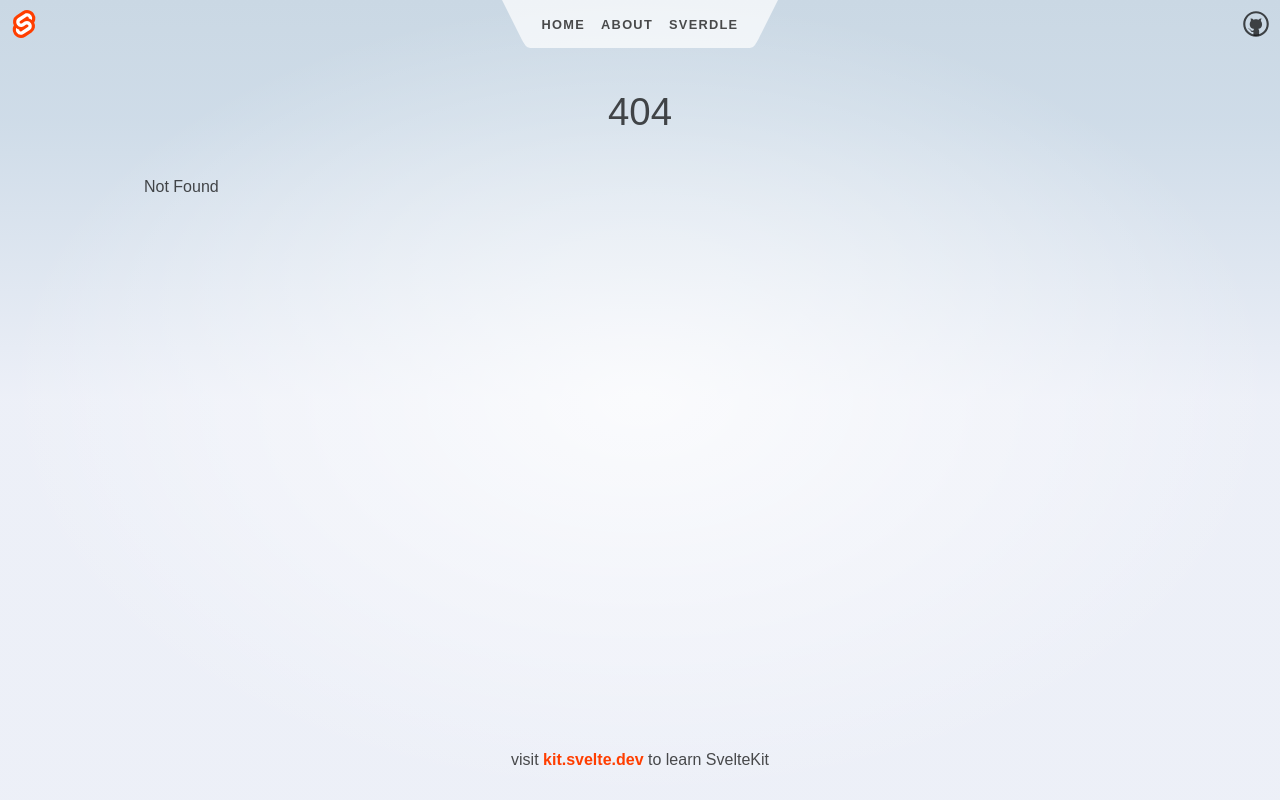
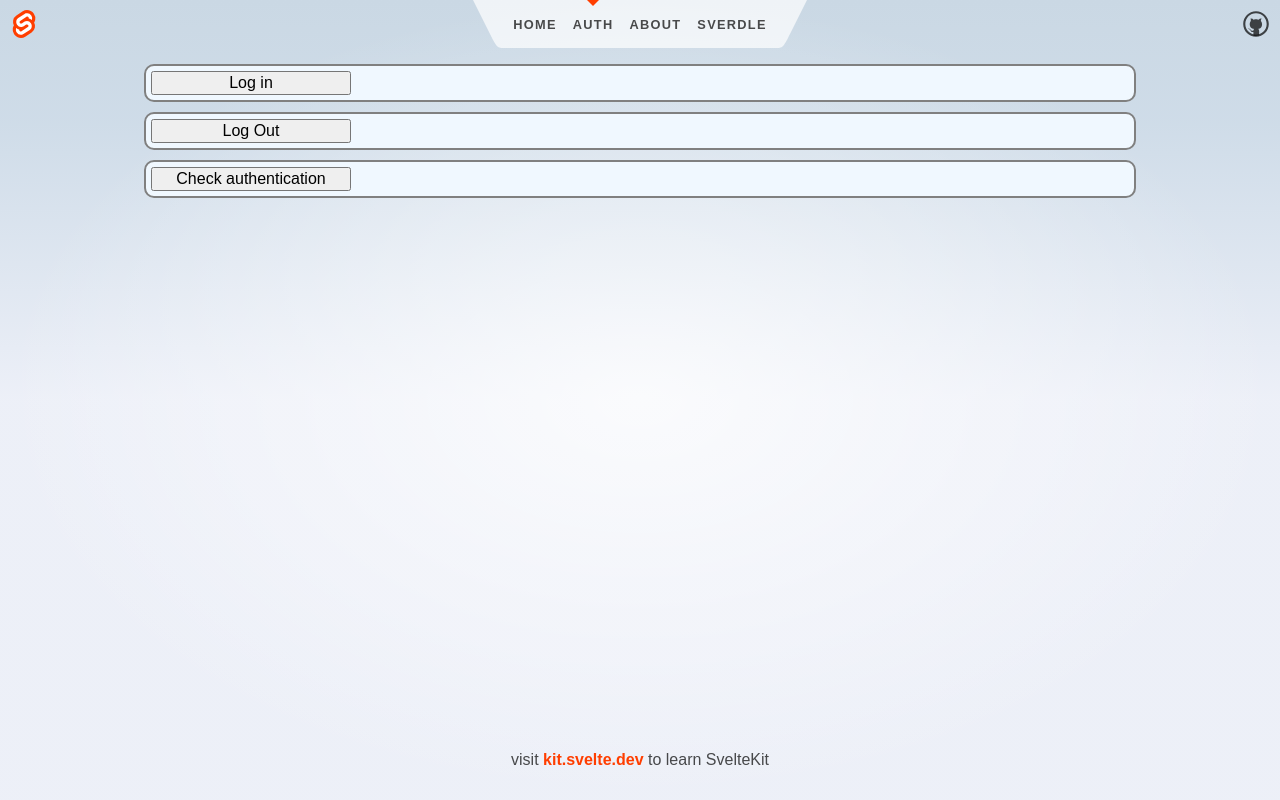
Before and after one commit to RileyBell0/journal, a SvelteKit app: page /authtest in a window 1280 px wide. Before the commit this address had no page. Built offline with nearby package versions, Linux system fonts and the light colour scheme.

Commit message:
Add a page to test communication and authentication with the backend

```diff
--- /dev/null
+++ b/src/lib/net/backend.ts
@@ -0,0 +1,11 @@
+import axios, { type AxiosInstance } from 'axios';
+
+const backend: AxiosInstance = axios.create({
+	baseURL: 'https://devrileydev.com/api',
+	headers: {
+		withCredentials: true,
+		secure: true
+	}
+});
+
+export default backend;
--- a/src/routes/Header.svelte
+++ b/src/routes/Header.svelte
@@ -18,6 +18,9 @@
 		<ul>
 			<li aria-current={$page.url.pathname === '/' ? 'page' : undefined}>
 				<a href="/">Home</a>
+			</li>
+			<li aria-current={$page.url.pathname.startsWith('/authtest') ? 'page' : undefined}>
+				<a href="/authtest">Auth</a>
 			</li>
 			<li aria-current={$page.url.pathname === '/about' ? 'page' : undefined}>
 				<a href="/about">About</a>
--- /dev/null
+++ b/src/routes/authtest/+page.svelte
@@ -0,0 +1,113 @@
+<script lang="ts">
+	import backend from '$lib/net/backend';
+	import Temp from './Temp.svelte';
+
+	const messageDuration = 2000;
+
+	let loginPlaceholder = '';
+	let logoutPlaceholder = '';
+	let checkAuthPlaceholder = '';
+
+	let setLoginMessage: (newMessage: string) => void;
+	let setLogoutMessage: (newMessage: string) => void;
+	let setCheckAuthMessage: (newMessage: string) => void;
+	let clearLoginMessage: () => void;
+	let clearLogoutMessage: () => void;
+	let clearCheckAuthMessage: () => void;
+
+	async function logIn() {
+		clearLoginMessage();
+		loginPlaceholder = 'Logging in...';
+		try {
+			let res = await backend.post('/auth/login', { email: 'a@a.com', password: 'asdfasdf' });
+			setLoginMessage('Logged in!');
+		} catch (err: any) {
+			let message = 'Error: ' + (err.response.data.message ?? 'an unknown error occured!');
+			setLoginMessage(message);
+		}
+		loginPlaceholder = '';
+	}
+
+	async function logOut() {
+		clearLogoutMessage();
+		logoutPlaceholder = 'Logging out...';
+		try {
+			let res = await backend.post('/auth/signout');
+			if ((res.status ?? 0) === 200) {
+				setLogoutMessage('Signed out successfully!');
+			} else {
+				setLogoutMessage('Something happened ' + JSON.stringify(res));
+			}
+		} catch (err: any) {
+			let message = 'Error: ' + (err.response.data.message ?? 'an unknown error occured!');
+			setLogoutMessage(message);
+		}
+		logoutPlaceholder = '';
+	}
+
+	async function checkAuth() {
+		clearCheckAuthMessage();
+		checkAuthPlaceholder = 'Checking your auth status...';
+		try {
+			let res = await backend.get('/auth');
+			if ((res.status ?? 0) === 200 && res.data.isAuthenticated !== undefined) {
+				setCheckAuthMessage('Authenticated: ' + (res.data.isAuthenticated ? 'true' : 'false'));
+			} else {
+				setCheckAuthMessage('Something went wrong! ' + JSON.stringify(res));
+			}
+		} catch (err: any) {
+			let message = 'Error: ' + (err.response.data.message ?? 'an unknown error occured!');
+			setCheckAuthMessage(message);
+		}
+		checkAuthPlaceholder = '';
+	}
+</script>
+
+<div style={'display: flex; flex-direction: column; gap:10px'}>
+	<div class="section">
+		<button class="action" on:click={logIn} disabled={loginPlaceholder !== ''}>Log in</button>
+		<Temp
+			placeholder={loginPlaceholder}
+			duration={messageDuration}
+			bind:setMessage={setLoginMessage}
+			bind:clearMessage={clearLoginMessage}
+		/>
+	</div>
+
+	<div class="section">
+		<button class="action" on:click={logOut} disabled={logoutPlaceholder !== ''}>Log Out</button>
+		<Temp
+			placeholder={logoutPlaceholder}
+			duration={messageDuration}
+			bind:setMessage={setLogoutMessage}
+			bind:clearMessage={clearLogoutMessage}
+		/>
+	</div>
+
+	<div class="section">
+		<button class="action" on:click={checkAuth} disabled={checkAuthPlaceholder !== ''}
+			>Check authentication</button
+		>
+		<Temp
+			placeholder={checkAuthPlaceholder}
+			duration={messageDuration}
+			bind:setMessage={setCheckAuthMessage}
+			bind:clearMessage={clearCheckAuthMessage}
+		/>
+	</div>
+</div>
+
+<style>
+	.section {
+		display: flex;
+		align-items: center;
+		gap: 10px;
+		background-color: aliceblue;
+		padding: 5px;
+		border-radius: 10px;
+		border: 2px solid grey;
+	}
+	.action {
+		min-width: 200px;
+	}
+</style>
--- /dev/null
+++ b/src/routes/authtest/Temp.svelte
@@ -0,0 +1,38 @@
+<script lang="ts">
+	import { onDestroy } from 'svelte';
+
+	export let placeholder = '';
+	export let duration = 2000;
+
+	let message: string;
+	let timeout: undefined | NodeJS.Timeout;
+	$: if (timeout === undefined) {
+		message = placeholder;
+	}
+
+	export const setMessage = (newMessage: string) => {
+		message = newMessage;
+		timeout = setTimeout(() => {
+			message = placeholder;
+			timeout = undefined;
+		}, duration);
+	};
+
+	export const clearMessage = () => {
+		clearTimeout(timeout);
+		timeout = undefined;
+		message = placeholder;
+	};
+
+	onDestroy(() => {
+		clearTimeout(timeout);
+	});
+</script>
+
+<p style:margin={'0px'}>{message}</p>
+
+<style>
+	p {
+		color: red;
+	}
+</style>
```
Also changed, not shown: package.json (line endings or trailing spaces).
